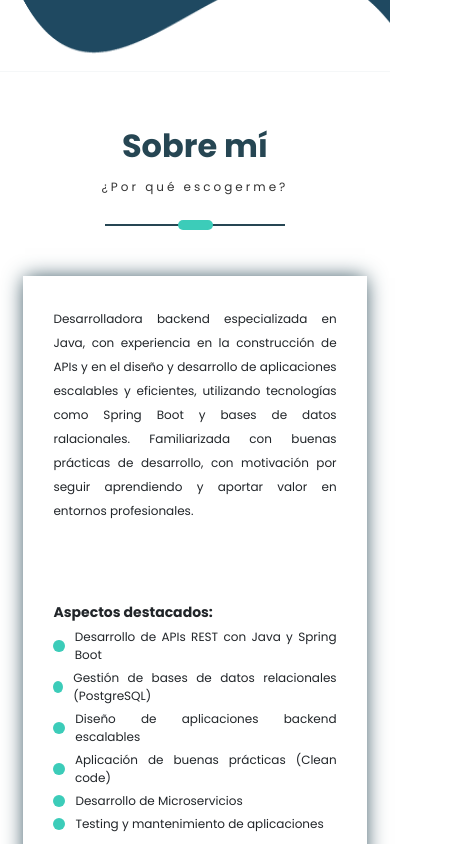
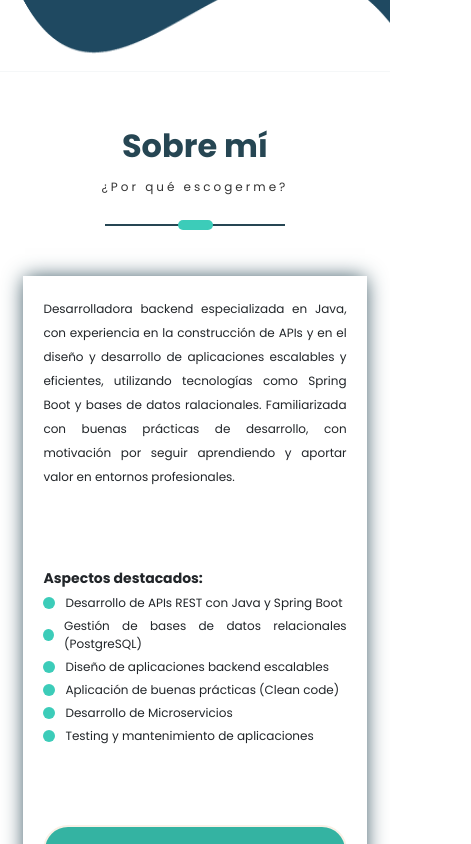
Before and after one commit to Sonia-SSR2021/portfolio-react, a React (Create React App) app in the folder client/: page / in a window 390 px wide. Shown: the part 780-1624 px from the top of the page, 471 px wide, since content can reach past the window. Built offline with nearby package versions, Linux system fonts and the light colour scheme; a web font is replaced by a local one.

Commit message:
Fix: fixed carousel cards in responsive style and FIX some issues with overflow

```diff
--- a/client/src/PortfolioContainer/AboutMe/AboutMe.css
+++ b/client/src/PortfolioContainer/AboutMe/AboutMe.css
@@ -12,10 +12,13 @@
     margin: 50px 0 0 0;
 }
 .about-me-parent{
-    max-width: 1000px;
-    width: 70%;
+    /* max-width: 1000px;
+    width: 70%; */
+    width: 90%;
+    max-width: 900px;
 }
 .about-me-card{
+    flex-wrap: wrap;
     display: flex;
     width: 100%;
     box-shadow: 0 0px 20px -2px #264653;
@@ -72,6 +75,7 @@
     }
     .about-me-details{
         width: 100%;
+        padding: 20px;
     }
 }
 @media only screen and (max-width: 466px){
--- a/client/src/PortfolioContainer/Home/Header/Header.css
+++ b/client/src/PortfolioContainer/Home/Header/Header.css
@@ -1,3 +1,6 @@
+html, body {
+  overflow-x: hidden;
+}
 .header-container {
   display: flex;
   justify-content: center;
@@ -72,6 +75,8 @@
     top: 0px;
     height: 100vh;
     width: 100%;
+    max-width: 100%;
+    overflow-x: hidden;
     justify-content: space-around;
     background-color: #264653;
     z-index: 1000;
--- a/client/src/PortfolioContainer/Specialization/Specialization.css
+++ b/client/src/PortfolioContainer/Specialization/Specialization.css
@@ -72,7 +72,9 @@
 }
 
 .slick-slide > div {
-  padding: 0 15px;
+  /* padding: 0 15px; */
+  padding: 0 8px;
+  box-sizing: border-box;
 }
 
 .specialization-progress {
@@ -139,6 +141,7 @@
   .specialization-section {
     padding: 40px 0;
     background-attachment: scroll;
+    overflow-x: hidden;
   }
 
   .specialization-title {
@@ -147,6 +150,11 @@
 
   .specialization-points {
     font-size: 0.85rem;
+  }
+
+  .specialization-item {
+    min-height: auto;
+    padding: 20px;
   }
 
   .progress-label {
--- a/client/src/PortfolioContainer/Specialization/Specialization.js
+++ b/client/src/PortfolioContainer/Specialization/Specialization.js
@@ -128,9 +128,27 @@ export default function Specialization(props) {
   ];
 
   const settings = {
+    // dots: true,
+    // infinite: true,
+    // speed: 600,
+    // slidesToShow: 3,
+    // slidesToScroll: 1,
+    // autoplay: true,
+    // autoplaySpeed: 3500,
+    // arrows: false,
+    // responsive: [
+    //   {
+    //     breakpoint: 992, // tablets
+    //     settings: { slidesToShow: 2 },
+    //   },
+    //   {
+    //     breakpoint: 768, // móviles
+    //     settings: { slidesToShow: 1 },
+    //   },
+    // ],
     dots: true,
     infinite: true,
-    speed: 600,
+    speed: 500,
     slidesToShow: 3,
     slidesToScroll: 1,
     autoplay: true,
@@ -139,11 +157,19 @@ export default function Specialization(props) {
     responsive: [
       {
         breakpoint: 992, // tablets
-        settings: { slidesToShow: 2 },
+        settings: {
+          slidesToShow: 2,
+          slidesToScroll: 1,
+        },
       },
       {
         breakpoint: 768, // móviles
-        settings: { slidesToShow: 1 },
+        settings: {
+          slidesToShow: 1,
+          slidesToScroll: 1,
+          centerMode: true,
+          centerPadding: "0px",
+        },
       },
     ],
   };
@@ -160,7 +186,8 @@ export default function Specialization(props) {
           <div className="row">
             <Slider {...settings}>
               {specializationData.map((item, index) => (
-                <div key={index} className="specialization-item">
+                <div key={index}>
+                  <div className="specialization-item">
                     <div className="specialization-icon">
                       {typeof item.icon === "string" &&
                       item.icon.startsWith("http") ? (
@@ -191,6 +218,7 @@ export default function Specialization(props) {
                       <span className="progress-label">{item.level}</span>
                     </div>
                   </div>
+                </div>
               ))}
             </Slider>
           </div>
```
Lines whose indentation alone changed are shown as unchanged.
